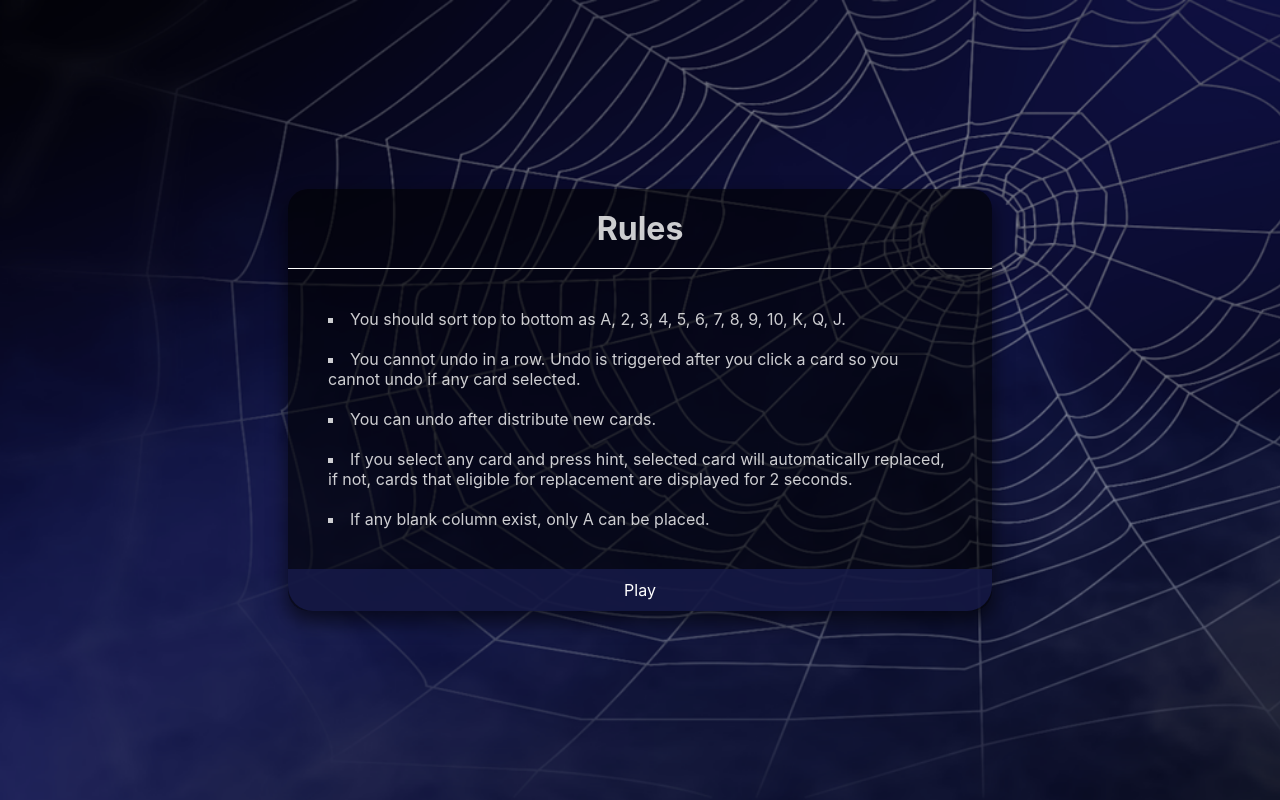
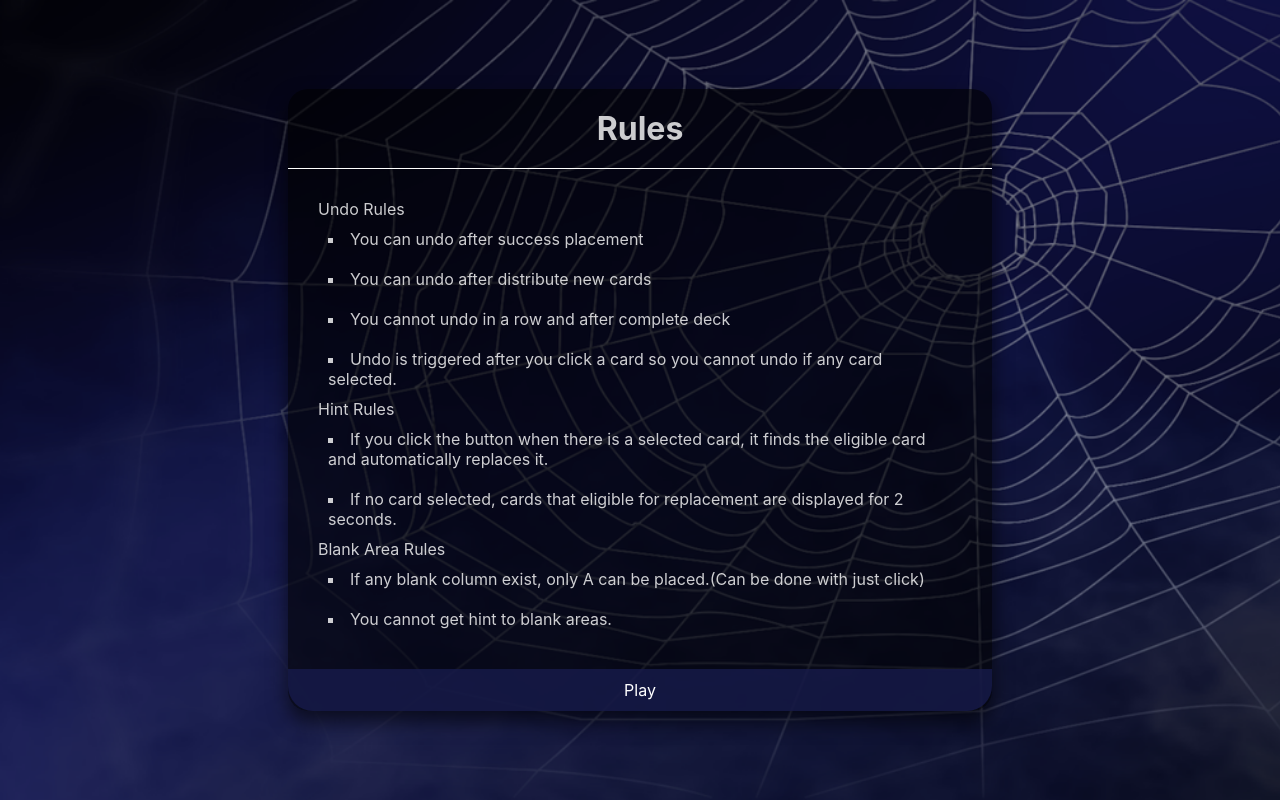
Before and after one commit to omerclskn/react-reversed-spider-solitaire, a React (Create React App) app: page /rules in a window 1280 px wide. Built offline with nearby package versions, Linux system fonts and the light colour scheme.

Commit message:
edit rules and readme, project done

```diff
--- a/src/components/Pages/Rules.js
+++ b/src/components/Pages/Rules.js
@@ -9,11 +9,19 @@ const Rules = () => {
             <div className="context">
                 <h1>Rules</h1>
                 <ul>
-                    <li> You should sort top to bottom as A, 2, 3, 4, 5, 6, 7, 8, 9, 10, K, Q, J. </li>
-                    <li> You cannot undo in a row. Undo is triggered after you click a card so you cannot undo if any card selected.</li>
-                    <li> You can undo after distribute new cards. </li>
-                    <li> If you select any card and press hint, selected card will automatically replaced, if not, cards that eligible for replacement are displayed for 2 seconds. </li>
-                    <li> If any blank column exist, only A can be placed.  </li>
+                    Undo Rules
+                    <li> You can undo after success placement</li>
+                    <li> You can undo after distribute new cards</li>
+                    <li> You cannot undo in a row and after complete deck</li>
+                    <li> Undo is triggered after you click a card so you cannot undo if any card selected.</li>
+
+                    Hint Rules
+                    <li> If you click the button when there is a selected card, it finds the eligible card and automatically replaces it.</li>
+                    <li> If no card selected, cards that eligible for replacement are displayed for 2 seconds.</li>
+
+                    Blank Area Rules
+                    <li> If any blank column exist, only A can be placed.(Can be done with just click)</li>
+                    <li> You cannot get hint to blank areas.</li>
                 </ul>
                 <Link to="/">
             <div
```
Also changed, not shown: 1 other file (tests, documents, lock files or other folders).
